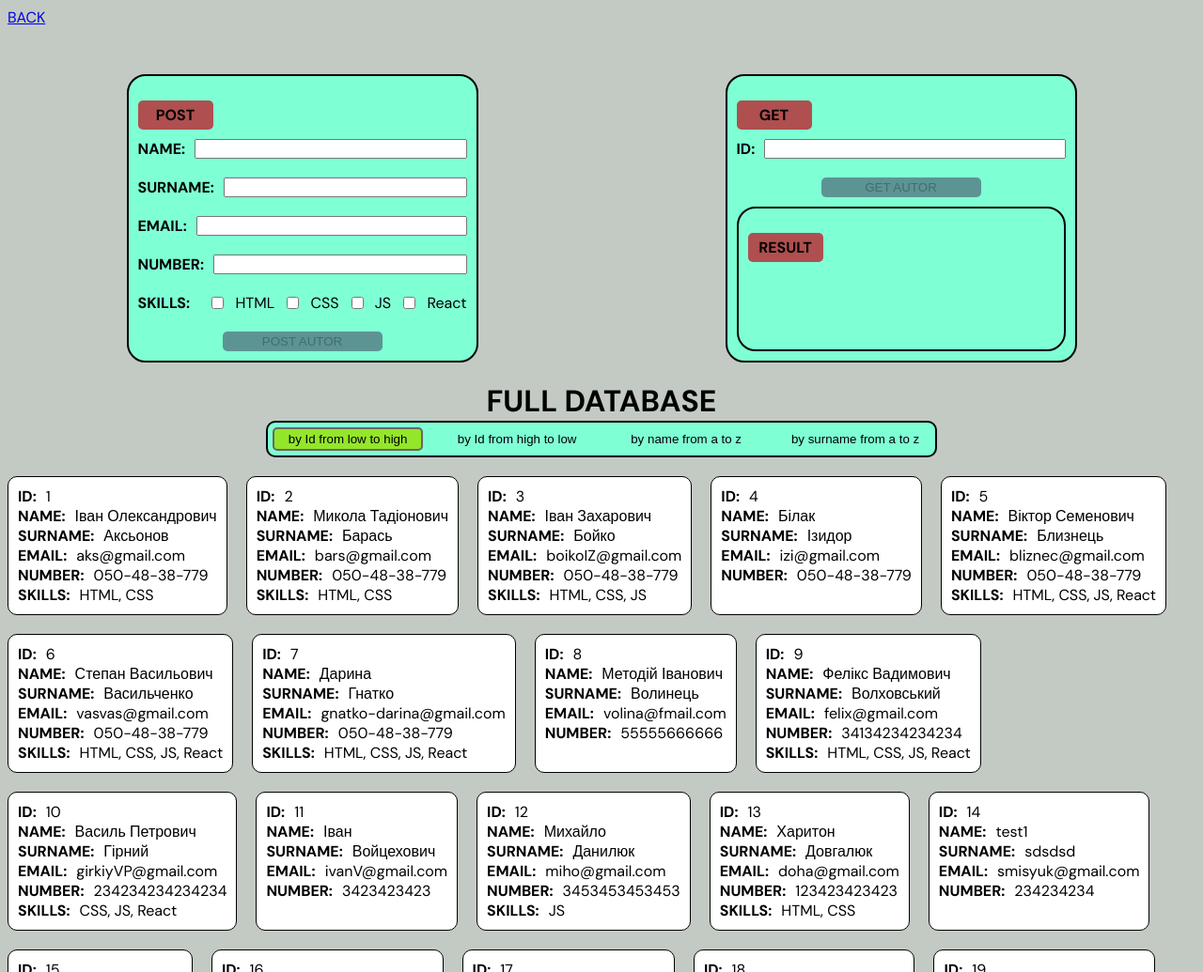
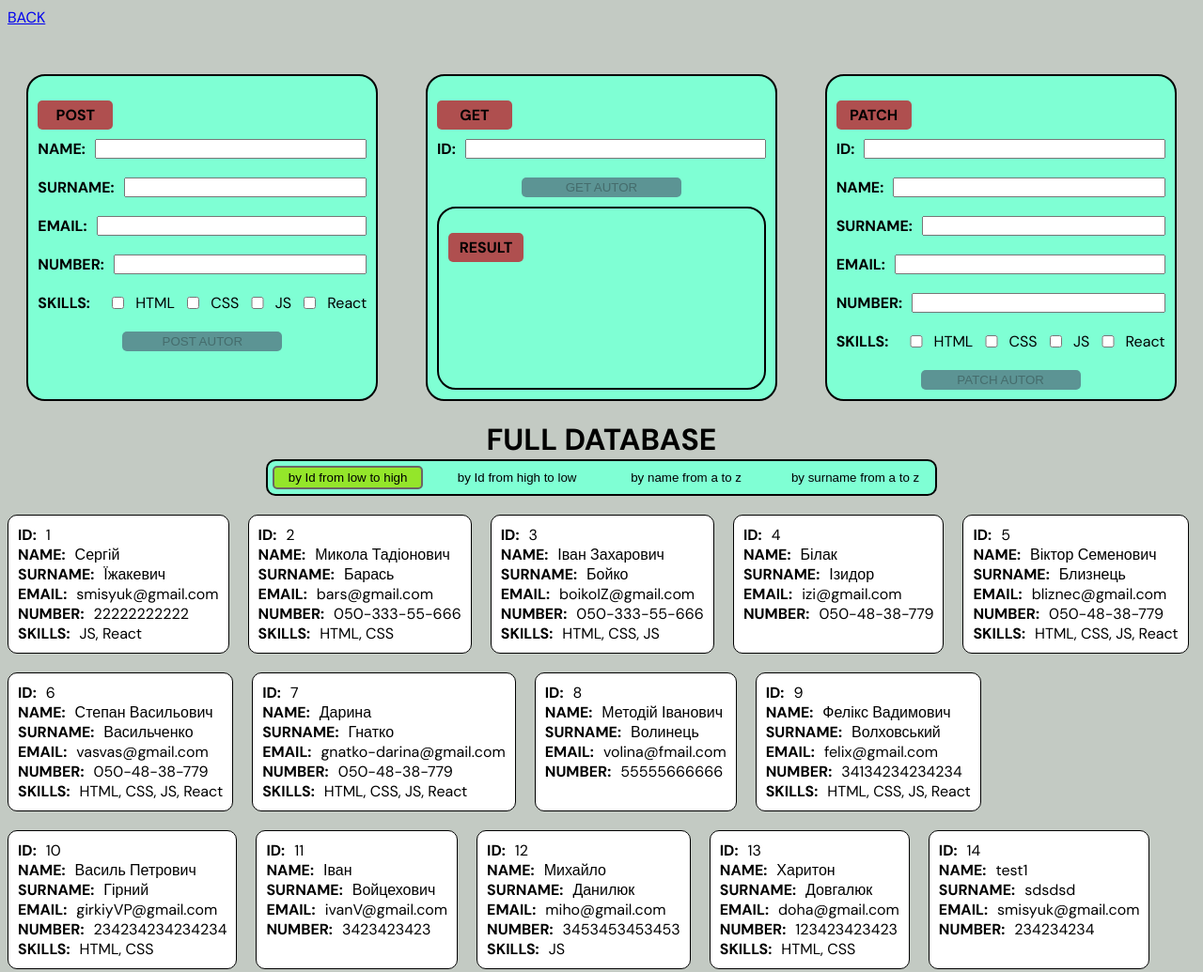
Before and after one commit to smisyuk4/js-practice, a website built with Parcel: page src/pages/crud-operations.html in a window 1280 px wide. Shown: the top 1035 px of the page at 94% size. Built offline with nearby package versions, Linux system fonts and the light colour scheme; data requests are answered from the project's data file.

Commit message:
make patch method

```diff
--- a/db.json
+++ b/db.json
@@ -2,13 +2,13 @@
   "autor": [
     {
       "id": 1,
-      "name": "Іван Олександрович",
-      "surname": "Аксьонов",
-      "email": "aks@gmail.com",
-      "number": "050-48-38-779",
+      "name": "Сергiй",
+      "surname": "Їжакевич",
+      "email": "smisyuk@gmail.com",
+      "number": "22222222222",
       "skills": [
-        "HTML",
-        "CSS"
+        "JS",
+        "React"
       ]
     },
     {
@@ -16,7 +16,7 @@
       "name": "Микола Тадіонович",
       "surname": "Барась",
       "email": "bars@gmail.com",
-      "number": "050-48-38-779",
+      "number": "050-333-55-666",
       "skills": [
         "HTML",
         "CSS"
@@ -27,7 +27,7 @@
       "name": "Іван Захарович",
       "surname": "Бойко",
       "email": "boikoIZ@gmail.com",
-      "number": "050-48-38-779",
+      "number": "050-333-55-666",
       "skills": [
         "HTML",
         "CSS",
@@ -106,9 +106,8 @@
       "email": "girkiyVP@gmail.com",
       "number": "234234234234234",
       "skills": [
-        "CSS",
-        "JS",
-        "React"
+        "HTML",
+        "CSS"
       ],
       "id": 10
     },
@@ -245,6 +244,39 @@
         "CSS"
       ],
       "id": 24
+    },
+    {
+      "name": "test7",
+      "surname": "edwefwwef",
+      "email": "test@sddsds",
+      "number": "243234",
+      "skills": [
+        "CSS"
+      ],
+      "id": 25
+    },
+    {
+      "name": "test8",
+      "surname": "qweqweqw",
+      "email": "qweqweq@dsdsd",
+      "number": "234234234",
+      "skills": [
+        "CSS"
+      ],
+      "id": 26
+    },
+    {
+      "name": "test9-patch",
+      "surname": "werwerwer",
+      "email": "test-family@sdfsdf",
+      "number": "345345345",
+      "skills": [
+        "HTML",
+        "CSS",
+        "JS",
+        "React"
+      ],
+      "id": 27
     }
   ],
   "comments": [
--- a/src/js/crud-operations.js
+++ b/src/js/crud-operations.js
@@ -24,6 +24,8 @@ const refs = {
     getAutor: document.querySelector('.get-autor'),
     inputAutor: document.querySelectorAll('.get-autor input'),
     resultGetAutor: document.querySelector('.result'),
+    patchForm: document.querySelector('.patch-autor'),
+    patchBtn: document.querySelector('.patch-autor button'),
     getBtn: document.querySelector('.get-autor button'),
     sortBtns: document.querySelector('.sort-buttons'),
 }
@@ -34,11 +36,13 @@ refs.autorForm.addEventListener('submit', onClickSendBtn)
 refs.getAutor.addEventListener('input', onInputChangesGet)
 refs.getAutor.addEventListener('submit', onClickGetBtn)
 
-const autorData = {}
+refs.patchForm.addEventListener('input', onInputChangesPatch)
+refs.patchForm.addEventListener('submit', onClickPatchBtn)
 
 function onClickSendBtn(event) {
     event.preventDefault();
 
+    const autorData = {}
     let skills = []
     const formData = new FormData(event.currentTarget)
 
@@ -62,6 +66,54 @@ function onClickSendBtn(event) {
 
     event.target.reset()
     refs.sendBtn.setAttribute('disabled', true)
+}
+
+function onClickGetBtn(event) {
+    event.preventDefault()
+
+    let value
+    const formData = new FormData(event.currentTarget)
+    formData.forEach(item => {
+        if (item) {
+            value = item
+        }
+    })
+
+    //data for GET method
+    console.log(value)
+
+    GETAutor(value)
+
+    event.target.reset()
+    // refs.inputAutor.forEach(input => input.removeAttribute('disabled'))
+    refs.getBtn.setAttribute('disabled', true)
+}
+
+function onClickPatchBtn(event) {
+    event.preventDefault()
+
+    let valueForPatch = {}
+    let skills = []
+    const formData = new FormData(event.currentTarget)
+
+    formData.forEach((value, name) => {
+        if (value) {
+            valueForPatch[name] = value.trim()
+        }
+
+        if (name === 'skills') {
+            skills = [...skills, value]
+            valueForPatch[name] = skills
+        }
+    })
+
+    // data for PATCH
+    console.log(valueForPatch)
+
+    PATCHAutor(valueForPatch)
+
+    event.target.reset()
+    refs.patchBtn.setAttribute('disabled', true)
 }
 
 function onInputChanges(event) {
@@ -100,6 +152,22 @@ function onInputChangesGet(event) {
             input.setAttribute('disabled', true)
         }
     })
+
+}
+
+function onInputChangesPatch(event){
+    let length = null
+    const formData = new FormData(event.currentTarget)
+
+    formData.forEach((value, name) => {
+        if (value !== '') {
+            length += 1
+        }
+    })
+
+    if (length === 2) {
+        refs.patchBtn.removeAttribute('disabled')
+    }
 
 }
 
@@ -183,27 +251,6 @@ function POSTAutor(autorData) {
     return fetchWriters("", options)
 }
 
-function onClickGetBtn(event) {
-    event.preventDefault()
-
-    let value
-    const formData = new FormData(event.currentTarget)
-    formData.forEach(item => {
-        if (item) {
-            value = item
-        }
-    })
-
-    //data for GET method
-    console.log(value)
-
-    GETAutor(value)
-
-    event.target.reset()
-    // refs.inputAutor.forEach(input => input.removeAttribute('disabled'))
-    refs.getBtn.setAttribute('disabled', true)
-}
-
 function GETAutor(value) {
     console.log(value)
 
@@ -214,3 +261,19 @@ function GETAutor(value) {
             refs.resultGetAutor.insertAdjacentHTML('beforeend', markup)
         })
 }
+
+function PATCHAutor(valueForPatch) {
+    const options = {
+        method: "PATCH",
+        body: JSON.stringify(valueForPatch),
+        headers: {
+            "Content-Type": "application/json; charset=UTF-8",
+        },
+    }
+
+    fetchWriters(valueForPatch.id, options)
+        .then((promice) => {
+                refs.autorBase.innerHTML = ''
+                drawDb()
+            })
+}
--- a/src/pages/crud-operations.html
+++ b/src/pages/crud-operations.html
@@ -72,9 +72,37 @@
             </label> -->
         </form>
 
-        <!-- <div class="result">
-            <p>result</p>
-        </div> -->
+        <form class="patch-autor">
+            <p>PATCH</p>
+            <label>
+                <span>ID:</span>
+                <input name="id" type="number" required>
+            </label>
+            <label>
+                <span>Name:</span>
+                <input name="name" type="text">
+            </label>
+            <label>
+                <span>Surname:</span>
+                <input name="surname" type="text">
+            </label>
+            <label>
+                <span>Email:</span>
+                <input name="email" type="email">
+            </label>
+            <label>
+                <span>Number:</span>
+                <input name="number" type="number">
+            </label>
+            <label>
+                <span>Skills:</span>
+                <input name="skills" type="checkbox" value="HTML">HTML
+                <input name="skills" type="checkbox" value="CSS">CSS
+                <input name="skills" type="checkbox" value="JS">JS
+                <input name="skills" type="checkbox" value="React">React
+            </label>
+            <button type="submit" disabled>PATCH AUTOR</button>
+        </form>
     </div>
 
     <h1>Full database</h1>
@@ -86,16 +114,7 @@
         <button class="surname-to-z" type="button">by surname from a to z</button>
     </div>
 
-    <div class="autor-base">
-        <!-- <ul class="autor">
-            <li><span>Id:</span></li>
-            <li><span>Name:</span></li>
-            <li><span>Surname:</span></li>
-            <li><span>Email:</span></li>
-            <li><span>Number:</span></li>
-            <li><span>Skills:</span></li>
-        </ul> -->
-    </div>
+    <div class="autor-base"></div>
 
     <style>
         body {
@@ -116,7 +135,8 @@
         }
 
         .autor-form,
-        .get-autor{
+        .get-autor,
+        .patch-autor{
             display: flex;
             flex-direction: column;
             margin: 0 auto;
@@ -152,7 +172,8 @@
 
         .autor-form p,
         .get-autor p,
-        .result p {
+        .result p,
+        .patch-autor p {
             display: flex;
             width: 60px;
             justify-content: center;
@@ -172,7 +193,8 @@
         .autor span,
         .autor-form p,
         .get-autor p,
-        .result p {
+        .result p,
+        .patch-autor p {
             margin-right: 10px;
             font-weight: 700;
             text-transform: uppercase;
@@ -183,7 +205,8 @@
         }
 
         .autor-form button,
-        .get-autor button {
+        .get-autor button,
+        .patch-autor button {
             display: block;
             margin: 0 auto;
             background-color: rgb(92, 148, 148);
```
